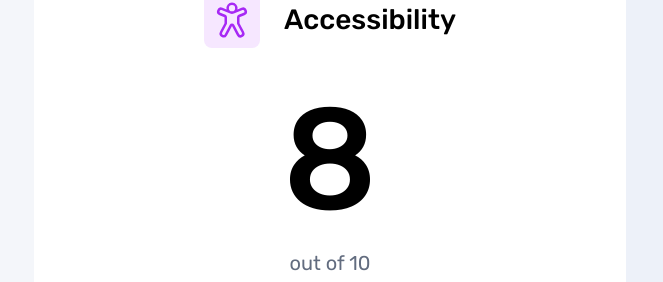
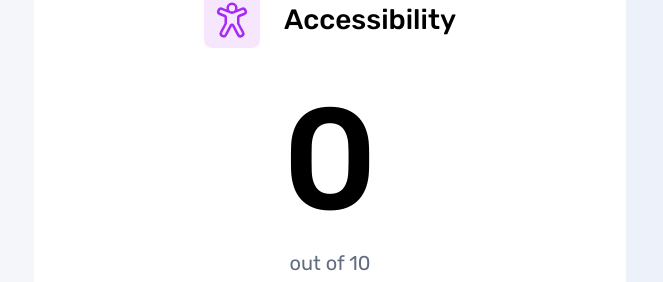
Before and after one commit to Sammie-oje/quizlet-app, a React (Vite) app: page /result/Accessibility in a window 1280 px wide. Shown: the part 376-658 px from the top of the page, without its empty margins (310-973 px from the left). Built offline with nearby package versions, Linux system fonts and the light colour scheme.

Commit message:
Recorded and displayed the user's result

```diff
--- a/src/layout/RootLayout.jsx
+++ b/src/layout/RootLayout.jsx
@@ -2,17 +2,19 @@ import Header from "../components/Header.jsx";
 import Image from "../components/Image.jsx";
 import { getSubjectFromUrl } from "../utils/getSubjectFromUrl.js";
 import { Outlet, useLocation } from "react-router-dom";
+import { useState } from "react";
 
 function RootLayout() {
     const { pathname } = useLocation();
     const subject = getSubjectFromUrl(pathname);
+    const [quizResult, setQuizResult] = useState(0);
 
     return (
         <>
             <Header>
                 <Image subject={subject} page={pathname} />
             </Header>
-            <Outlet />
+            <Outlet context={[quizResult, setQuizResult]}/>
         </>
     );
 }
--- a/src/pages/QuizPage/Question.jsx
+++ b/src/pages/QuizPage/Question.jsx
@@ -1,7 +1,14 @@
 import { useState } from "react";
 import Button from "../../components/Button.jsx";
 import Alert from "../../components/Alert.jsx";
-import { Link, useLoaderData, useParams } from "react-router-dom";
+
+import {
+    Link,
+    useLoaderData,
+    useParams,
+    useOutletContext
+} from "react-router-dom";
+
 import ProgressBar from "../../components/ProgressBar.jsx";
 import AnswerList from "../../components/AnswerList.jsx";
 import quizData from "../../assets/data.json";
@@ -23,7 +30,9 @@ function Question() {
     const [questionIndex, setQuestionIndex] = useState(0);
     const [selectedId, setSelectedId] = useState(null);
     const [isOptionCorrect, setIsOptionCorrect] = useState(null);
+
     const [showAlert, setShowAlert] = useState(false);
+    const [quizResult, setQuizResult] = useOutletContext();
 
     const [subjectQuestions] = useLoaderData();
     const currentQuestionObj = subjectQuestions.questions[questionIndex];
@@ -38,8 +47,13 @@ function Question() {
         setIsOptionCorrect(null);
         setSelectedId(null);
         setQuestionIndex(questionIndex + 1);
+        countPoints();
     }
-
+    function countPoints() {
+        if (correctOption && isOptionCorrect) {
+            setQuizResult(prev => prev + 1);
+        }
+    }
     function handleSelectedOption(e) {
         if (hasSubmitted) return; //Users should not be able to select options after submitting
         const clickedOptionId = e.target.closest("li").id;
@@ -70,7 +84,7 @@ function Question() {
                             {currentQuestionObj.question}
                         </h3>
                     </legend>
-                    <ProgressBar percent={(questionIndex + 1)*10}/>
+                    <ProgressBar percent={(questionIndex + 1) * 10} />
                 </div>
 
                 <div className="flex flex-col gap-3 md:gap-8">
@@ -94,7 +108,7 @@ function Question() {
 
                     {hasSubmitted && isLastQuestion ? (
                         <Link to={`/result/${subject}`}>
-                            <Button>Submit Quiz</Button>
+                            <Button onClick={countPoints}>Submit Quiz</Button>
                         </Link>
                     ) : hasSubmitted ? (
                         <Button onClick={handleNextQuestion}>
--- a/src/pages/ResultPage/Result.jsx
+++ b/src/pages/ResultPage/Result.jsx
@@ -1,10 +1,12 @@
 import Image from "../../components/Image.jsx";
-import { Link, useParams } from "react-router-dom";
+import { Link, useParams, useOutletContext } from "react-router-dom";
 import Button from "../../components/Button.jsx";
 import accessIcon from "../../assets/images/icon-accessibility.svg";
 
 function Result() {
     const { subject } = useParams();
+    const [quizResult] = useOutletContext();
+
 
     return (
         <section className="px-6 pt-8 w-full flex flex-col gap-10 md:gap-16 xxl:flex-row xxl:gap-[11.5rem] xxl:px-0">
@@ -18,7 +20,7 @@ function Result() {
                     <Image subject={subject} page={"/result"} />
                     <div className="flex flex-col gap-4 items-center justify-center">
                         <output className="font-medium text-[88px] md:text-display dark:text-white">
-                            8
+                            {quizResult}
                         </output>
                         <p className="font-regular text-lg text-slate-gray md:text-body-small xxl:text-body-medium dark:text-light-blue">
                             out of 10
--- a/src/pages/StartMenu/StartMenu.jsx
+++ b/src/pages/StartMenu/StartMenu.jsx
@@ -1,6 +1,15 @@
 import SubjectList from "./SubjectList.jsx";
+import { useOutletContext } from "react-router-dom";
+import { useEffect } from "react";
 
 function StartMenu() {
+    //To prevent flash of result being reset when state is reset in the Result page
+    const [quizResult, setQuizResult] = useOutletContext();
+
+    useEffect(() => {
+        setQuizResult(0);
+    }, []);
+
     return (
         <section className="w-full pt-8 px-6 grid gap-10 md:gap-16 xxl:grid-cols-2 xxl:gap-[131px]">
             <div className="flex gap-4 flex-col xxl:gap-12">
```
